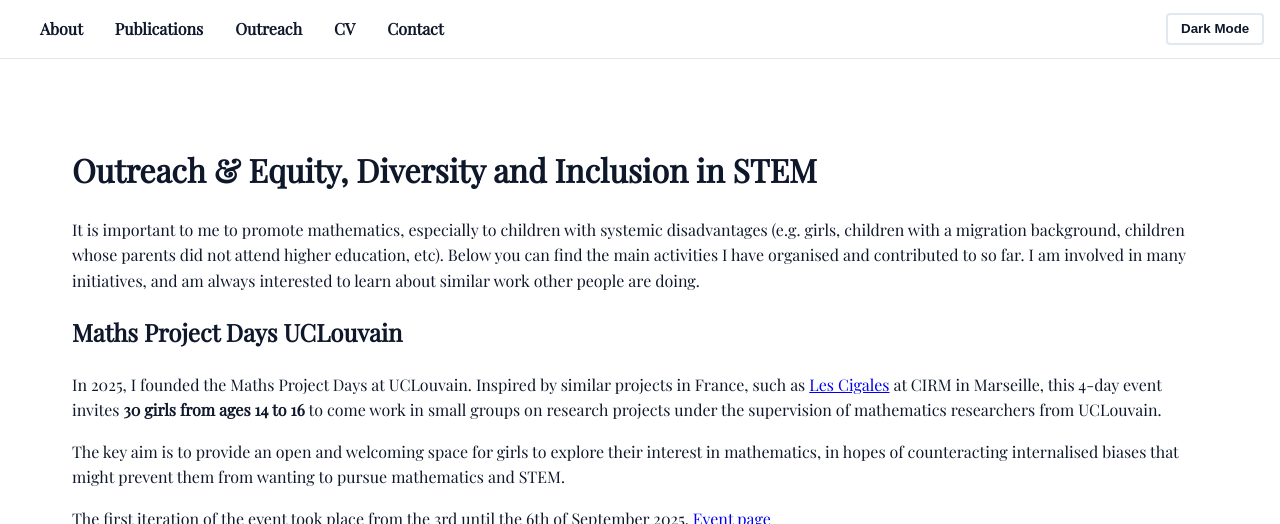
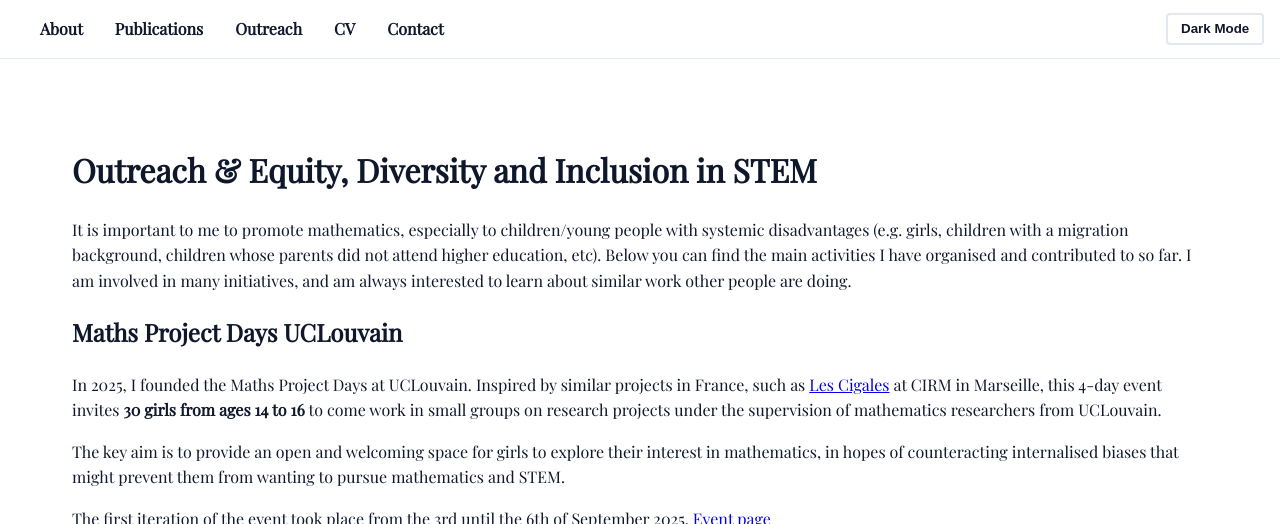
Before and after one commit to robynn-corveleyn/robynn-corveleyn.github.io, a Jekyll site: the page built from outreach/index.md, in a window 1280 px wide and 900 px high, cut to the strip 0-524 px from the top of the window. Built offline with Jekyll 4.4.1, drawn with Linux system fonts in a browser that asks for light colours.

Commit message:
Update index.md

```diff
--- a/outreach/index.md
+++ b/outreach/index.md
@@ -5,7 +5,7 @@ description: Find out about the outreach activities Robynn has been involved in.
 ---
   <main style="max-width:1400px; margin:auto; padding:2rem">
     <h1>Outreach & Equity, Diversity and Inclusion in STEM</h1>
-      <p>It is important to me to promote mathematics, especially to children with systemic disadvantages (e.g. girls, children with a migration background, children whose parents did not attend higher education, etc). Below you can find the main activities I have organised and contributed to so far. I am involved in many initiatives, and am always interested to learn about similar work other people are doing. </p>
+      <p>It is important to me to promote mathematics, especially to children/young people with systemic disadvantages (e.g. girls, children with a migration background, children whose parents did not attend higher education, etc). Below you can find the main activities I have organised and contributed to so far. I am involved in many initiatives, and am always interested to learn about similar work other people are doing. </p>
   <section style="margin-bottom:2rem;">
       <h2>Maths Project Days UCLouvain</h2>
       <p> In 2025, I founded the Maths Project Days at UCLouvain. Inspired by similar projects in France, such as <a href="https://www.fr-cirm-math.fr/lescigales.html" target="_blank" rel ="noopener">Les Cigales</a> at CIRM in Marseille, this 4-day event invites <b>30 girls from ages 14 to 16</b> to come work in small groups on research projects under the supervision of mathematics researchers from UCLouvain.
```
